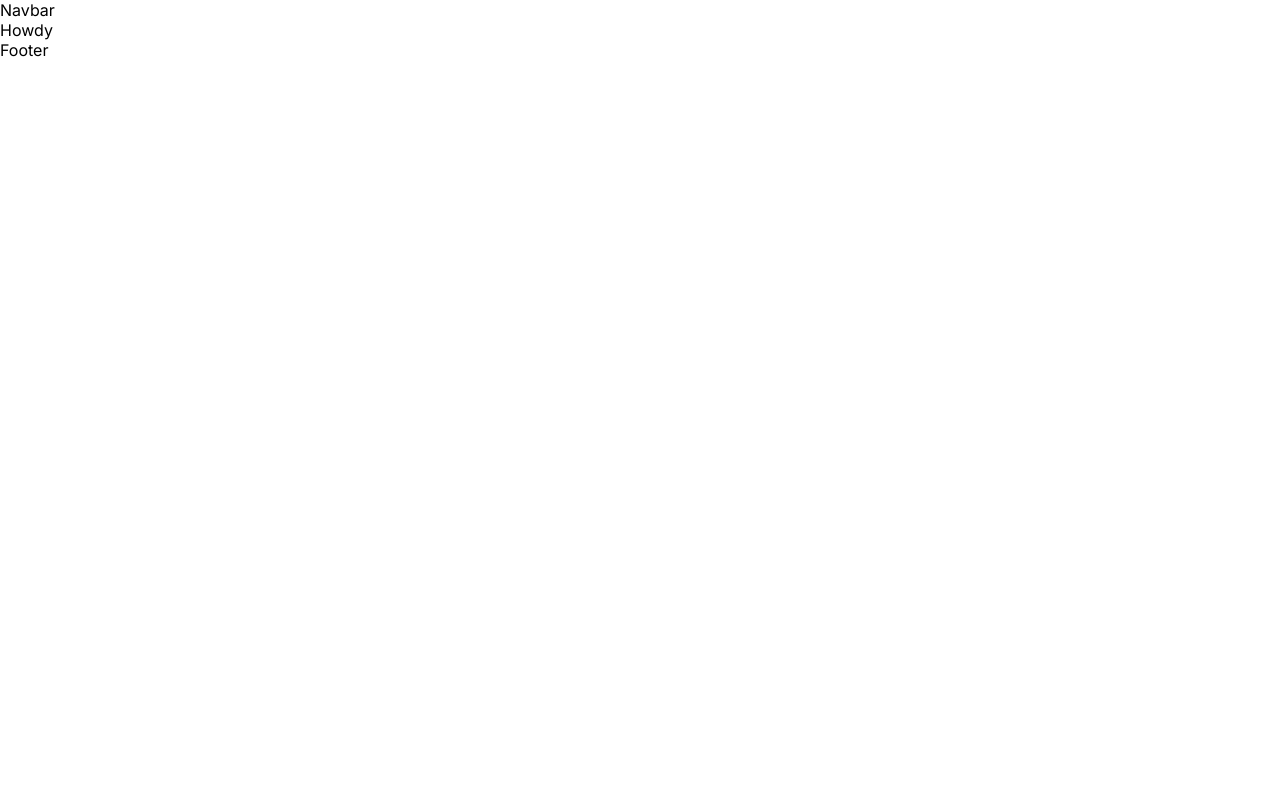
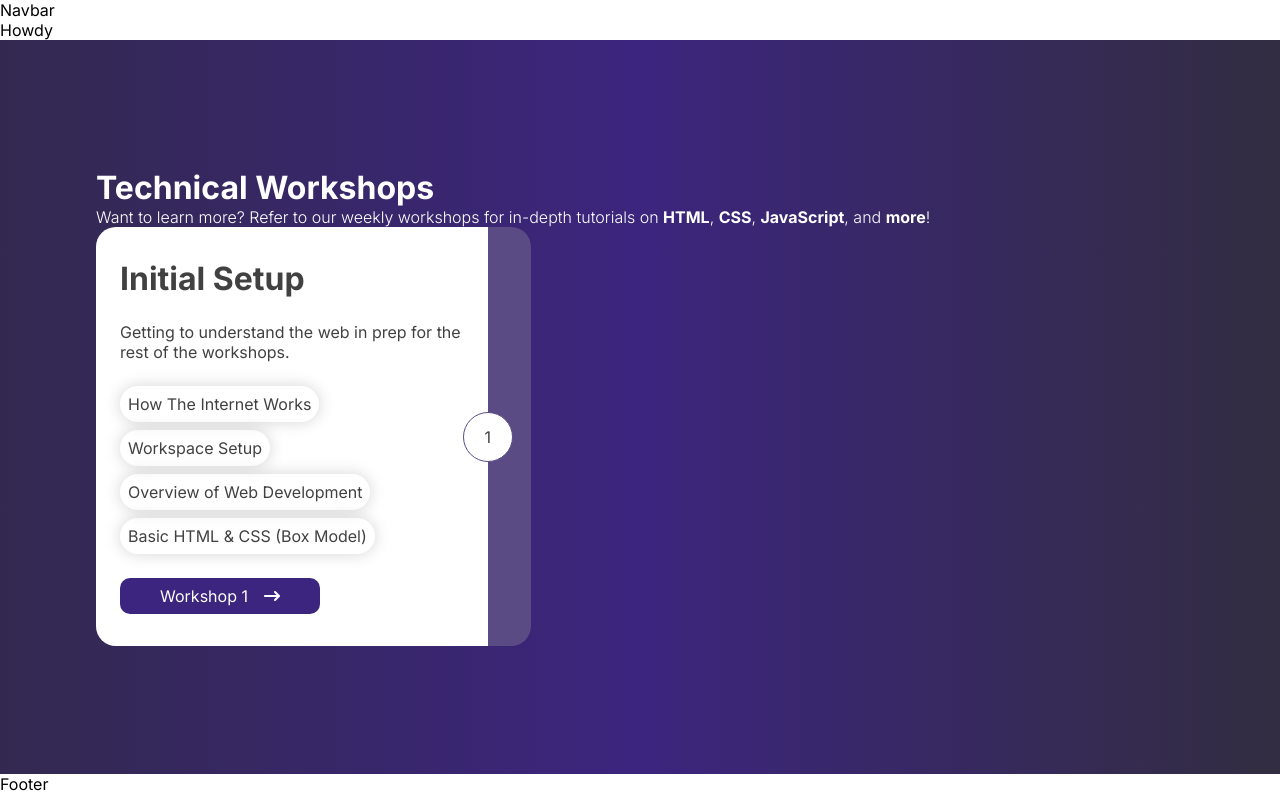
Before and after one commit to include-davis/cohort-platform, a Next.js app: page / in a window 1280 px wide. Built offline with nearby package versions, Linux system fonts and the light colour scheme.

Commit message:
get started with workshops timeline

```diff
--- a/app/(homepage)/page.jsx
+++ b/app/(homepage)/page.jsx
@@ -1,9 +1,13 @@
+import Timeline from "@/app/_components/workshop-timeline/workshop-timeline copy";
 import styles from "./homepage.module.scss";
 
 export default function Home() {
   return (
-    <div className={styles.page}>
-      Howdy
-    </div>
+    <>
+      <div className={styles.page}>
+          Howdy
+      </div>
+      <Timeline />
+    </>
   );
 }
--- /dev/null
+++ b/app/_components/workshop-timeline/Card.jsx
@@ -0,0 +1,30 @@
+import Link from 'next/link'
+import Image from 'next/image'
+import styles from './workshop-timeline.module.scss'
+import { FaArrowRightLong } from "react-icons/fa6";
+
+export default function Card( {title, text, agenda, link, number} ) {
+  return (
+    <div className={styles.card}>
+      <div className={styles.number}>{number}</div>
+      <div className={styles.card_front}>
+        <div className={styles.card_content}>
+          <p className={styles.title}>{title}</p>
+          <p>{text}</p>
+
+          <ul className={styles.agenda}>
+            { agenda.map( (item, idx) =>
+              <li className={styles.agenda_item} key={idx}> {item} </li>
+            )}
+          </ul>
+
+          <Link href={link} passHref legacyBehavior>
+            <a className={styles.link} target='_blank'>
+              Workshop {number} <FaArrowRightLong />
+            </a>
+          </Link>
+        </div>
+      </div>
+    </div>
+  )
+}
--- /dev/null
+++ b/app/_components/workshop-timeline/workshop-timeline copy.jsx
@@ -0,0 +1,33 @@
+import Card from './Card'
+import styles from './workshop-timeline.module.scss'
+
+const agenda = [
+  "How The Internet Works",
+  "Workspace Setup",
+  "Overview of Web Development",
+  "Basic HTML & CSS (Box Model)"
+]
+
+export default function Timeline() {
+    return (
+        <div className={styles.content}>
+          <div>
+            <p className={styles.header}>Technical Workshops</p>
+            <p className={styles.text}>
+              Want to learn more? Refer to our weekly workshops for
+              in-depth tutorials on <span className={styles.bold}>HTML</span>
+              , <span className={styles.bold}>CSS</span>
+              , <span className={styles.bold}>JavaScript</span>
+              , and <span className={styles.bold}>more</span>!
+            </p>
+            <Card
+              title={"Initial Setup"}
+              text={"Getting to understand the web in prep for the rest of the workshops."}
+              agenda={agenda}
+              link={"https://www.google.com/"}
+              number={1}
+            />
+          </div>
+        </div>
+    )
+}
--- /dev/null
+++ b/app/_components/workshop-timeline/workshop-timeline.module.scss
@@ -0,0 +1,100 @@
+// Page styles
+.content {
+    background: var(--include-gradient);
+
+    color: var(--text-light);
+    padding: calc(8px * 16) calc(8px * 12)
+}
+
+.header {
+    font-size: 2rem;
+    font-weight: 700;
+}
+
+.text {
+    font-size: 1rem;
+    font-weight: 300;
+}
+
+.bold {
+    font-weight: 700;
+}
+
+// Card Styles
+.card {
+    background-color: var(--include-purple-light);
+    color: var(--text-midtone);
+
+    position: relative;
+    border-radius: 20px;
+    max-width: 40%;
+}
+
+// .card_active {
+//     background-color: var(--accent-color);
+// }
+
+.card_front {
+    background-color: var(--foreground-light);
+    width: 90%;
+
+    border-radius: 20px 0px 0px 20px;
+}
+
+.number {
+    display: flex;
+    justify-content: center;
+    align-items: center;
+
+    position: absolute;
+    left: 90%;
+    top: 50%;
+    transform: translate(-50%, -50%); // Translates from top left corner to center
+
+    background-color: var(--foreground-light);
+    border-radius: 50%;
+    height: 50px;
+    width: 50px;
+
+    border: 1px solid var(--include-purple-light)
+}
+
+.card_content {
+    display: flex;
+    flex-direction: column;
+    gap: 24px;
+
+    padding: 32px 24px;
+}
+
+.title {
+    font-size: 2rem;
+    font-weight: 700;
+}
+
+.agenda {
+    display: flex;
+    gap: 8px;
+    flex-wrap: wrap;
+    list-style: none;
+}
+
+.agenda_item {
+    padding: 8px;
+    border-radius: 50px;
+    box-shadow: 0px 0px 15px 1px #00000026;
+}
+
+.link {
+    background-color: var(--include-purple);
+    color: var(--text-light);
+
+    display: flex;
+    align-items: center;
+    justify-content: center;
+    gap: 16px;
+
+    padding: 8px;
+    border-radius: 10px;
+    width: 200px;
+}
--- a/app/globals.scss
+++ b/app/globals.scss
@@ -13,6 +13,8 @@
 
   --edge-spacing: 200px;
   --folder-tab-width: 1076px;
+
+  --include-gradient: linear-gradient(90deg, #332950, #3C257E, #322D41);
 }
 
 * {
--- a/package.json
+++ b/package.json
@@ -12,6 +12,7 @@
     "next": "14.2.13",
     "react": "^18",
     "react-dom": "^18",
+    "react-icons": "^5.3.0",
     "sass": "^1.79.4"
   },
   "devDependencies": {
```
Also changed, not shown: 1 other file (tests, documents, lock files or other folders).
